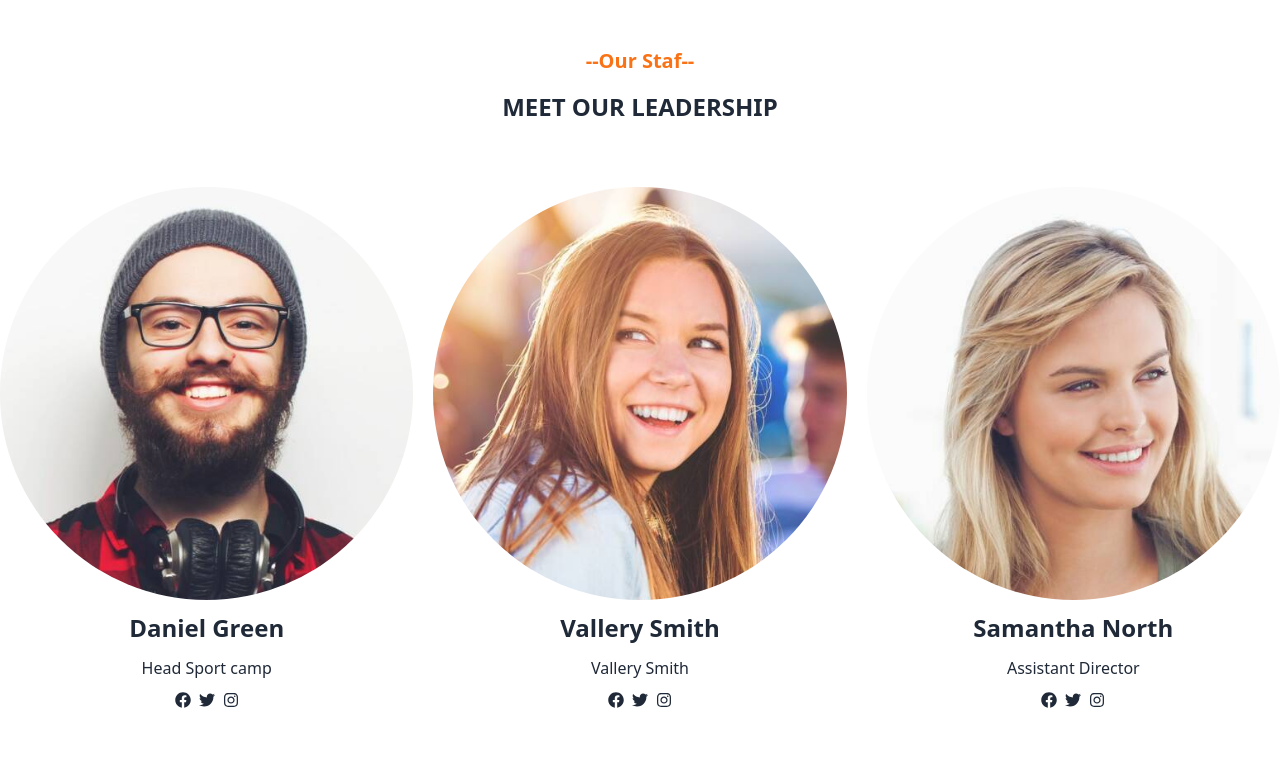
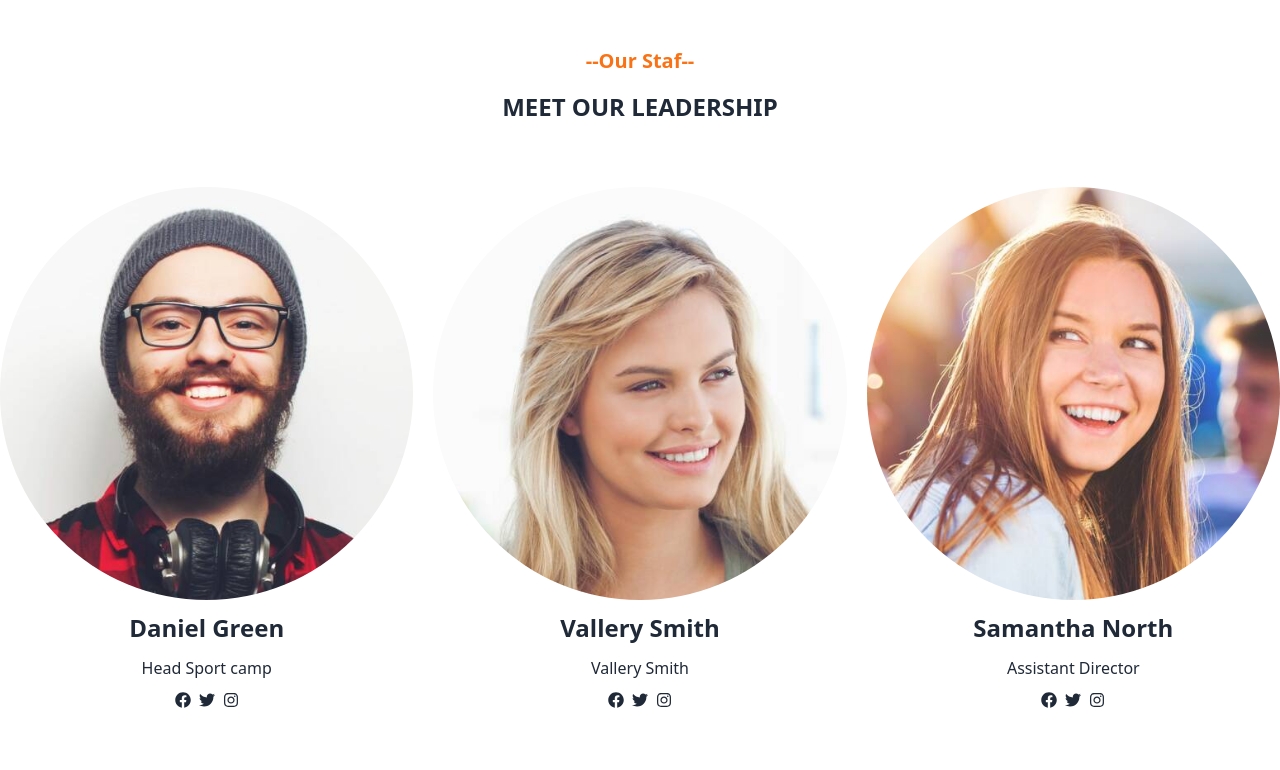
Before and after one commit to rimakhatun3/summer-camp, a React (Vite) app: page / in a window 1280 px wide. Shown: the part 1971-2741 px from the top of the page. Built offline with nearby package versions, Linux system fonts and the light colour scheme; no server answers.

Commit message:
added animation

```diff
--- a/src/pages/Home/Home/Home.jsx
+++ b/src/pages/Home/Home/Home.jsx
@@ -9,8 +9,9 @@ const Home = () => {
     return (
         <div>
             <Banner></Banner>
+
+            <PopularClass></PopularClass>
             <AboutUs></AboutUs>
-            <PopularClass></PopularClass>
             <PopularInstructor></PopularInstructor>
             <Leadr></Leadr>
         </div>
--- a/src/pages/Home/Leadr.jsx
+++ b/src/pages/Home/Leadr.jsx
@@ -3,6 +3,7 @@ import img1 from '../../assets/images/lll1.jpg'
 import img2 from '../../assets/images/ddd.jpg'
 import img3 from '../../assets/images/dge.jpg'
 import { FaFacebook, FaInstagram, FaTwitter } from 'react-icons/fa';
+import { Fade } from 'react-awesome-reveal';
 
 const Leadr = () => {
     return (
@@ -12,7 +13,10 @@ const Leadr = () => {
 </p>
          <div className='grid md:grid-cols-2 lg:grid-cols-3 gap-5 my-16 '>
             <div className='flex flex-col justify-center items-center gap-3'>
+                <Fade delay={1e3} cascade damping={1e-1}>
                 <img className='rounded-full w-50 hover:-translate-y-5' src={img1} alt="" />
+                </Fade>
+
                 <p className='text-2xl font-bold hover:text-orange-500'>Daniel Green</p>
                 <p >Head Sport camp</p>
                 <div className='flex gap-2 justify-center items-center'>
@@ -22,7 +26,9 @@ const Leadr = () => {
                 </div>
             </div>
             <div className='flex flex-col justify-center items-center gap-3'>
-                <img className='rounded-full w-50 hover:translate-y-2' src={img3} alt="" />
+            <Fade delay={1e3} cascade damping={1e-1}>
+                <img className='rounded-full w-50 hover:-translate-y-5' src={img2} alt="" />
+                </Fade>
                 <p className='text-2xl font-bold hover:text-orange-500'>Vallery Smith</p>
                 <p >Vallery Smith</p>
                 <div className='flex gap-2 justify-center items-center'>
@@ -32,7 +38,10 @@ const Leadr = () => {
                 </div>
             </div>
             <div className='flex flex-col justify-center hover:translate-x-5 items-center gap-3'>
-                <img className='rounded-full w-50 ' src={img2} alt="" />
+            <Fade delay={1e3} cascade damping={1e-1}>
+                <img className='rounded-full w-50 hover:-translate-y-5' src={img3} alt="" />
+                </Fade>
+
                 <p className='text-2xl font-bold hover:text-orange-500'>Samantha North</p>
                 <p >Assistant Director</p>
                 <div className='flex gap-2 justify-center items-center'>
```
